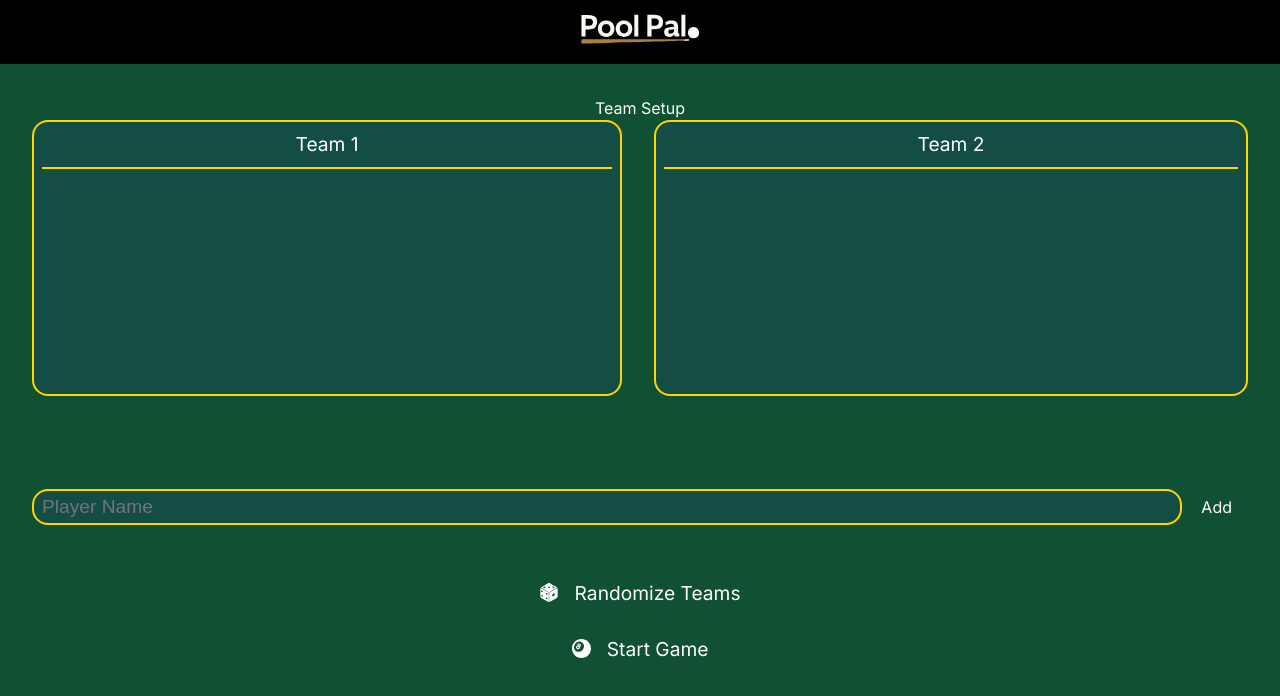
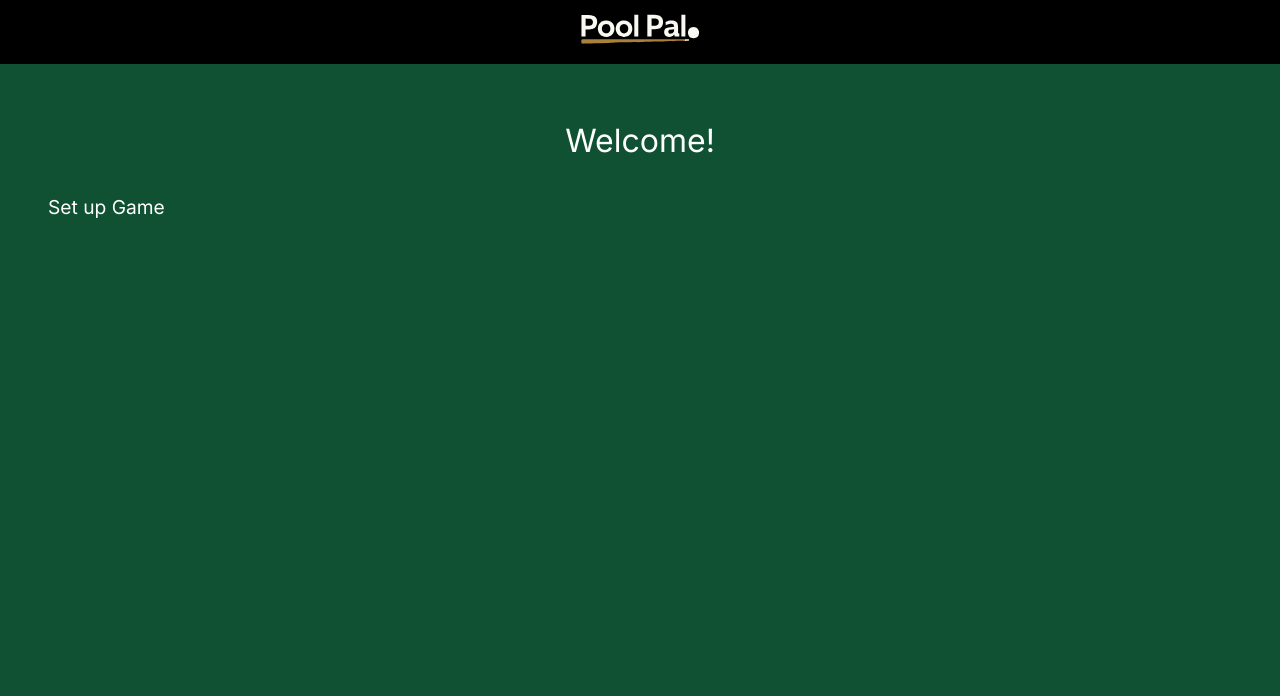
Before and after one commit to JoshSilveous/pool-pal-pwa, a React (Vite) app: page / in a window 1280 px wide. Shown: the top 696 px of the page. Built offline with nearby package versions, Linux system fonts and the light colour scheme.

Commit message:
set up pages

```diff
--- a/src/App.tsx
+++ b/src/App.tsx
@@ -7,7 +7,7 @@ import { GamePage } from './pages/GamePage/GamePage'
 import useGameLogic from './hooks/useGameState'
 
 function App() {
-	const [curPage, setCurPage] = useState<PageName>('setup')
+	const [curPage, setCurPage] = useState<PageName>('welcome')
 	const gameCtrl = useGameLogic()
 
 	return (
@@ -16,12 +16,15 @@ function App() {
 				<TopBar />
 			</div>
 			<div className={s.content_container}>
-				{curPage === 'welcome' && <WelcomePage />}
-				{curPage === 'setup' && <SetupPage gameCtrl={gameCtrl} />}
-				{curPage === 'game' && <GamePage />}
+				{curPage === 'welcome' && <WelcomePage setCurPage={setCurPage} />}
+				{curPage === 'setup' && (
+					<SetupPage gameCtrl={gameCtrl} setCurPage={setCurPage} />
+				)}
+				{curPage === 'game' && <GamePage setCurPage={setCurPage} />}
 			</div>
 		</div>
 	)
 }
+export type SetCurPage = React.Dispatch<React.SetStateAction<PageName>>
 
 export default App
--- a/src/hooks/useGameState.ts
+++ b/src/hooks/useGameState.ts
@@ -95,12 +95,12 @@ export default function useGameLogic() {
 	const controller: GameController = {
 		players,
 		teams,
-		curTeam,
 		setTeamSides,
 		addNewPlayer,
 		setTeams,
 		deletePlayer,
 		active: {
+			curTeam,
 			curPlayerID,
 			prevPlayerID,
 			nextPlayerID,
@@ -115,12 +115,12 @@ export default function useGameLogic() {
 export interface GameController {
 	players: Players
 	teams: Teams
-	curTeam: 'one' | 'two'
 	setTeams: React.Dispatch<React.SetStateAction<Teams>>
 	setTeamSides: (teamOneSide: 'stripe' | 'solid', teamTwoSide: 'stripe' | 'solid') => void
 	addNewPlayer: (name: string, team: 'one' | 'two') => void
 	deletePlayer: (id: string) => void
 	active: {
+		curTeam: 'one' | 'two'
 		curPlayerID: string | null
 		prevPlayerID: string | null
 		nextPlayerID: string | null
--- a/src/index.css
+++ b/src/index.scss
@@ -29,22 +29,34 @@ body {
 }
 
 button {
-	border-radius: 8px;
-	border: 1px solid transparent;
-	padding: 0.6em 1.2em;
-	font-size: 1em;
-	font-weight: 500;
+	background-color: transparent;
+	color: var(--font-color);
+	padding: 0.5rem 1rem;
+	border-radius: 1rem;
+	border: none;
+	font-size: 1.2rem;
 	font-family: inherit;
-	background-color: #1a1a1a;
-	cursor: pointer;
-	transition: border-color 0.25s;
-}
-button:hover {
-	border-color: #646cff;
-}
-button:focus,
-button:focus-visible {
-	outline: 4px auto -webkit-focus-ring-color;
+	appearance: none;
+	font-weight: 700;
+	transition: background-color 0.05s ease, box-shadow 0.05s ease;
+	&:focus,
+	&:active {
+		box-shadow: inset 0 0 0 2px var(--gold-accent);
+		background-color: var(--card-color);
+	}
+
+	display: flex;
+	align-items: center;
+	gap: 1rem;
+
+	&:focus-visible {
+		outline: none;
+		box-shadow: none;
+	}
+	img {
+		color: white;
+		height: 1.2rem;
+	}
 }
 
 #root {
--- a/src/main.tsx
+++ b/src/main.tsx
@@ -1,6 +1,6 @@
 import { StrictMode } from 'react'
 import { createRoot } from 'react-dom/client'
-import './index.css'
+import './index.scss'
 import App from './App.tsx'
 import '@fontsource/inter/index.css'
 
--- a/src/pages/GamePage/GamePage.tsx
+++ b/src/pages/GamePage/GamePage.tsx
@@ -1,5 +1,10 @@
+import type { SetCurPage } from '../../App'
 import s from './GamePage.module.scss'
 
-export function GamePage() {
-	return <div></div>
+export function GamePage({ setCurPage }: { setCurPage: SetCurPage }) {
+	return (
+		<div className={s.container}>
+			<h1>Game</h1>
+		</div>
+	)
 }
--- a/src/pages/SetupPage/SetupPage.tsx
+++ b/src/pages/SetupPage/SetupPage.tsx
@@ -1,3 +1,4 @@
+import type { SetCurPage } from '../../App'
 import type { GameController } from '../../hooks/useGameState'
 import AddPlayerInput from './components/AddPlayerInput'
 import { RandomizeButton } from './components/RandomizeButton'
@@ -7,15 +8,20 @@ import s from './SetupPage.module.scss'
 
 interface Props {
 	gameCtrl: GameController
+	setCurPage: SetCurPage
 }
-export function SetupPage({ gameCtrl }: Props) {
+export function SetupPage({ gameCtrl, setCurPage }: Props) {
 	return (
 		<div className={s.container}>
-			<div className={s.title}>Team Setup</div>
+			<h1>Team Setup</h1>
 			<TeamsViewer className={s.teams_viewer} gameCtrl={gameCtrl} />
 			<AddPlayerInput className={s.add_player} gameCtrl={gameCtrl} />
 			<RandomizeButton className={s.randomize} gameCtrl={gameCtrl} />
-			<StartGameButton className={s.start_game} gameCtrl={gameCtrl} />
+			<StartGameButton
+				className={s.start_game}
+				gameCtrl={gameCtrl}
+				setCurPage={setCurPage}
+			/>
 		</div>
 	)
 }
--- a/src/pages/SetupPage/components/StartGameButton.module.scss
+++ b/src/pages/SetupPage/components/StartGameButton.module.scss
@@ -31,5 +31,9 @@
 			color: white;
 			height: 1.2rem;
 		}
+		&[disabled] {
+			opacity: 60%;
+			user-select: none;
+		}
 	}
 }
--- a/src/pages/SetupPage/components/StartGameButton.tsx
+++ b/src/pages/SetupPage/components/StartGameButton.tsx
@@ -1,14 +1,24 @@
 import s from './StartGameButton.module.scss'
 import type { GameController } from '../../../hooks/useGameState'
 import type { HTMLAttributes } from 'react'
+import type { SetCurPage } from '../../../App'
 
 interface Props extends HTMLAttributes<HTMLDivElement> {
 	gameCtrl: GameController
+	setCurPage: SetCurPage
 }
-export function StartGameButton({ gameCtrl, className, ...props }: Props) {
+export function StartGameButton({ gameCtrl, className, setCurPage, ...props }: Props) {
 	return (
 		<div className={`${s.container} ${className}`} {...props}>
-			<button>
+			<button
+				disabled={
+					gameCtrl.teams.one.playerIDs.length === 0 ||
+					gameCtrl.teams.two.playerIDs.length === 0
+				}
+				onClick={() => {
+					setCurPage('game')
+				}}
+			>
 				<img src='/8ball.svg' />
 				<div>Start Game</div>
 			</button>
--- a/src/pages/WelcomePage/WelcomePage.tsx
+++ b/src/pages/WelcomePage/WelcomePage.tsx
@@ -1,6 +1,12 @@
 import s from './WelcomePage.module.scss'
 import { MovableDiv } from '../../components/MoveableDiv'
+import type { SetCurPage } from '../../App'
 
-export function WelcomePage() {
-	return <div />
+export function WelcomePage({ setCurPage }: { setCurPage: SetCurPage }) {
+	return (
+		<div>
+			<h1>Welcome!</h1>
+			<button onClick={() => setCurPage('setup')}>Set up Game</button>
+		</div>
+	)
 }
```
Also changed, not shown: src/pages/SetupPage/components/TeamsViewer.tsx (+0 -7 lines).
